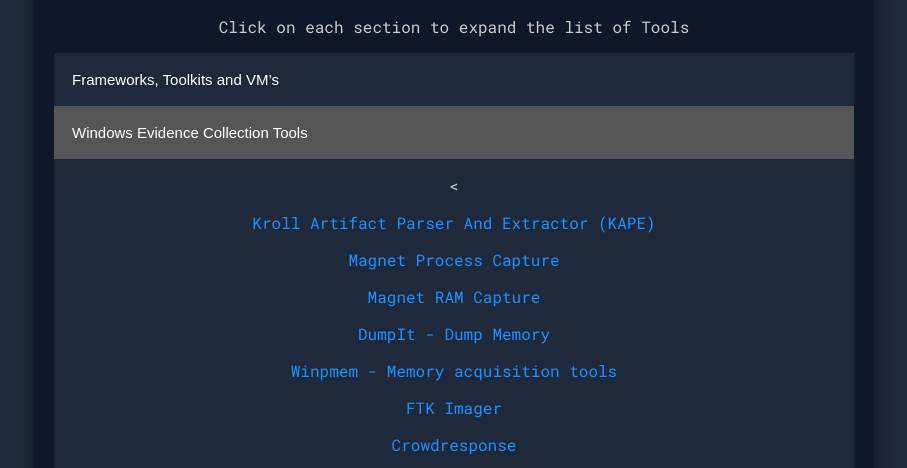
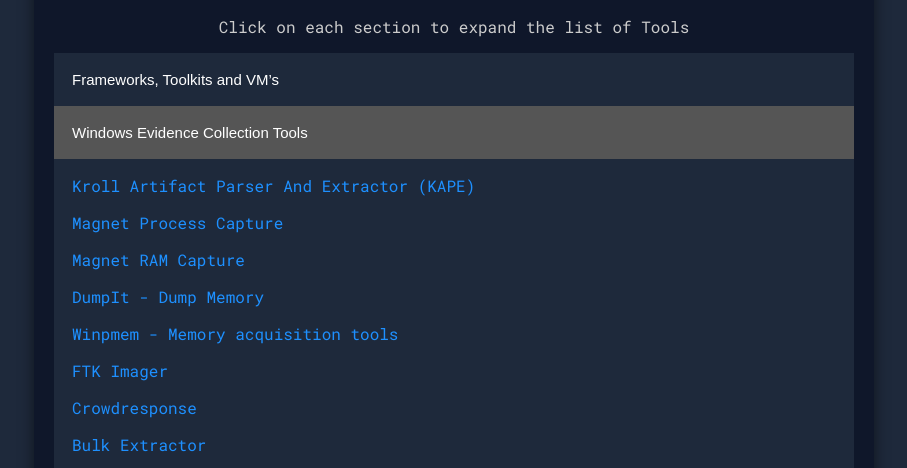
Before and after one commit to shabeeribm/DFIR, a plain HTML site: page index.html in a window 1280 px wide. Both pictures are taken after a click on the button "Windows Evidence Collection Tools". Shown: the part 312-780 px from the top of the page, without its empty margins (186-1093 px from the left). Drawn offline with nearby package versions, Linux system fonts and the light colour scheme.

Commit message:
Update index.html

```diff
--- a/index.html
+++ b/index.html
@@ -224,6 +224,7 @@
   display: none;
   overflow: hidden;
   background-color: #1E293B;
+  text-align: left; /* Added this line */
 }
 </style>
 </head>
@@ -260,30 +261,25 @@
     </DL><p></p>
 </div>
 
-<button type="button" class="collapsible">Windows Evidence Collection Tools </button>
+<button type="button" class="collapsible">Windows Evidence Collection Tools</button>
 <div class="content">
-  <p>    <DL><p>
-		<<p><DT><A HREF="https://www.kroll.com/en/services/cyber-risk/investigate-and-respond/kroll-artifact-parser-extractor-kape" target="_blank" >Kroll Artifact Parser And Extractor (KAPE)</A></p>
-		<p><DT><A HREF="https://www.magnetforensics.com/resources/magnet-process-capture/"target="_blank">Magnet Process Capture</A></p>
-		<p><DT><A HREF="https://www.magnetforensics.com/resources/magnet-ram-capture/"target="_blank">Magnet RAM Capture </A></p>
-        <p><DT><A HREF="https://my.comae.com/" target="_blank" >DumpIt - Dump Memory</A></p>
-        <p><DT><A HREF="https://winpmem.velocidex.com" target="_blank" >Winpmem - Memory acquisition tools</A></p>
-        <p><DT><A HREF="https://accessdata.com/product-download/ftk-imager-version-3-4-2" target="_blank" >FTK Imager</A></p>
-		<p><DT><A HREF="https://www.crowdstrike.com/resources/community-tools/crowdresponse/" target="_blank" >Crowdresponse</A></p>
-		<p><DT><A HREF="https://github.com/simsong/bulk_extractor/wiki" target="_blank" >Bulk Extractor</A></p>
-		<p><DT><A HREF="http://www.nirsoft.net/utils/computer_activity_view.html" target="_blank" >LastActivityView</A></p>
-		<p><DT><A HREF="http://www.4discovery.com/our-tools/" target="_blank" >USB Historian</A></p>
+  <p>
+    <DL>
+      <p><DT><A HREF="https://www.kroll.com/en/services/cyber-risk/investigate-and-respond/kroll-artifact-parser-extractor-kape" target="_blank">Kroll Artifact Parser And Extractor (KAPE)</A></p>
+      <p><DT><A HREF="https://www.magnetforensics.com/resources/magnet-process-capture/" target="_blank">Magnet Process Capture</A></p>
+      <p><DT><A HREF="https://www.magnetforensics.com/resources/magnet-ram-capture/" target="_blank">Magnet RAM Capture</A></p>
+      <p><DT><A HREF="https://my.comae.com/" target="_blank">DumpIt - Dump Memory</A></p>
+      <p><DT><A HREF="https://winpmem.velocidex.com" target="_blank">Winpmem - Memory acquisition tools</A></p>
+      <p><DT><A HREF="https://accessdata.com/product-download/ftk-imager-version-3-4-2" target="_blank">FTK Imager</A></p>
+      <p><DT><A HREF="https://www.crowdstrike.com/resources/community-tools/crowdresponse/" target="_blank">Crowdresponse</A></p>
+      <p><DT><A HREF="https://github.com/simsong/bulk_extractor/wiki" target="_blank">Bulk Extractor</A></p>
+      <p><DT><A HREF="http://www.nirsoft.net/utils/computer_activity_view.html" target="_blank">LastActivityView</A></p>
+      <p><DT><A HREF="http://www.4discovery.com/our-tools/" target="_blank">USB Historian</A></p>
+    </DL>
+  </p>
+</div>
 
 
-
-
-
-
-
-
-
-    </DL><p></p>
-</div>
 
 <button type="button" class="collapsible">Network Analysis Tools </button>
 <div class="content">
@@ -539,7 +535,9 @@
 
 
 		<p><DT><A HREF="https://www.forensicmethods.com/resources"target="_blank" >Forensics Methods</A></p>
-		<p><DT><A HREF="https://blogs.jpcert.or.jp/en/2016/01/windows-commands-abused-by-attackers.html"target="_blank" >Windows Commands abused by Attackers</A></p>
+		<p><DT><A HREF="
+https://blogs.jpcert.or.jp/en/2016/01/windows-commands-abused-by-attackers.html
+"target="_blank" >Windows Commands abused by Attackers</A></p>
 
 
 
@@ -549,9 +547,15 @@
 <button type="button" class="collapsible">Cybersecurity Youtube Channels</button>
 <div class="content">
   <p>  <p> <DL><p>
-        <p><DT><A HREF="https://www.youtube.com/channel/UCy8ntxFEudOCRZYT1f7ya9Q"target="_blank" >13Cubed</A></p>
-		<p><DT><A HREF="https://www.youtube.com/c/SANSDigitalForensics/"target="_blank" >SANS DFIR</A></p>
-		<p><DT><A HREF="https://www.youtube.com/c/DFIRScience/"target="_blank" >DFIR Science</A></p>
+        <p><DT><A HREF="https://
+www.youtube.com
+/channel/UCy8ntxFEudOCRZYT1f7ya9Q"target="_blank" >13Cubed</A></p>
+		<p><DT><A HREF="https://
+www.youtube.com
+/c/SANSDigitalForensics/"target="_blank" >SANS DFIR</A></p>
+		<p><DT><A HREF="https://
+www.youtube.com
+/c/DFIRScience/"target="_blank" >DFIR Science</A></p>
 
 
 
@@ -564,7 +568,9 @@
 <button type="button" class="collapsible">PDF Books</button>
 <div class="content">
   <p> <DL><p>
-        <p><DT><A HREF="http://cisweb.bristolcc.edu/~ik/Download/Forensic/Incident_Response_Computer_Forensics_3rd_Edition.pdf"target="_blank" >Incident Response and Computer Forensics</A></p>
+        <p><DT><A HREF="http://
+cisweb.bristolcc.edu
+/~ik/Download/Forensic/Incident_Response_Computer_Forensics_3rd_Edition.pdf"target="_blank" >Incident Response and Computer Forensics</A></p>
     </DL><p></p>
 </div>
 
```
